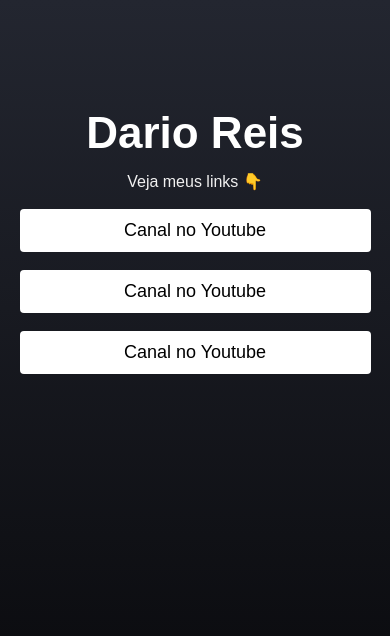
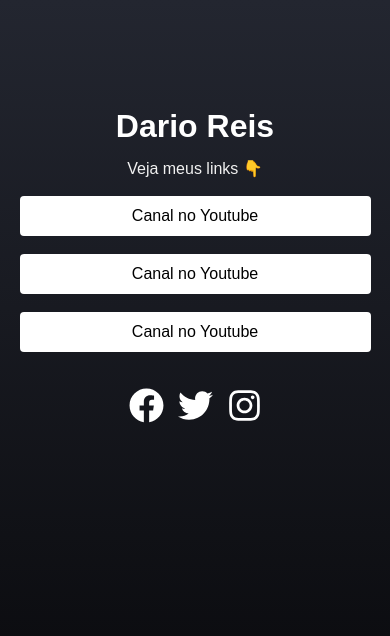
Before and after one commit to darioreisjr/kisslink, a React (Create React App) app: page / in a window 390 px wide. Shown: the top 636 px of the page. Built offline with nearby package versions, Linux system fonts and the light colour scheme.

Commit message:
adiciona finalização da pagina home

```diff
--- a/package.json
+++ b/package.json
@@ -8,6 +8,7 @@
     "@testing-library/user-event": "^13.5.0",
     "react": "^18.2.0",
     "react-dom": "^18.2.0",
+    "react-icons": "^4.6.0",
     "react-router-dom": "^6.4.3",
     "react-scripts": "5.0.1",
     "web-vitals": "^2.1.4"
--- /dev/null
+++ b/src/components/Social/index.js
@@ -0,0 +1,9 @@
+import './social.css'
+
+export  function Social({children, url, size, color}) {
+    return (
+        <a className='social' href={url} target="_blank" rel="noopener noreferrer" >
+           {children}
+        </a>
+    )
+}
--- /dev/null
+++ b/src/components/Social/social.css
@@ -0,0 +1,8 @@
+
+.social svg{
+    transition: transform 0.4s;
+}
+
+.social svg:hover{
+    transform: scale(1.06);
+}
--- a/src/pages/Home/home.css
+++ b/src/pages/Home/home.css
@@ -49,3 +49,32 @@
     line-height: 150%;
     color: #000;
 }
+
+footer{
+    display: flex;
+    justify-content: center;
+    gap: 14px;
+    margin: 18px;
+}
+
+@media screen and (max-width: 550px) {
+    .home-container h1 {
+        font-size: 32px;
+        text-align: center;
+    }
+
+    .link-text{
+        font-size: 16px;
+    }
+}
+
+@media screen and (max-width: 360px) {
+    .home-container h1 {
+        font-size: 24px;
+        text-align: center;
+    }
+
+    .link-text{
+        font-size: 14px;
+    }
+}
--- a/src/pages/Home/index.js
+++ b/src/pages/Home/index.js
@@ -1,4 +1,8 @@
 import "./home.css";
+
+import { Social } from "./../../components/Social/index";
+
+import { FaFacebook, FaInstagram, FaTwitter } from "react-icons/fa";
 
 export default function Home() {
   return (
@@ -24,6 +28,18 @@ export default function Home() {
             <p className="link-text">Canal no Youtube</p>
           </a>
         </section>
+
+        <footer>
+          <Social url="https://facebook.com/darioreisjr">
+            <FaFacebook size={35} color="FFF" />
+          </Social>
+          <Social url="https://twitter.com/darioreisjr">
+            <FaTwitter size={35} color="FFF" />
+          </Social>
+          <Social url="https://instagram.com/darioreisjr">
+            <FaInstagram size={35} color="FFF" />
+          </Social>
+        </footer>
       </main>
     </div>
   );
```
Also changed, not shown: 1 other file (tests, documents, lock files or other folders).
